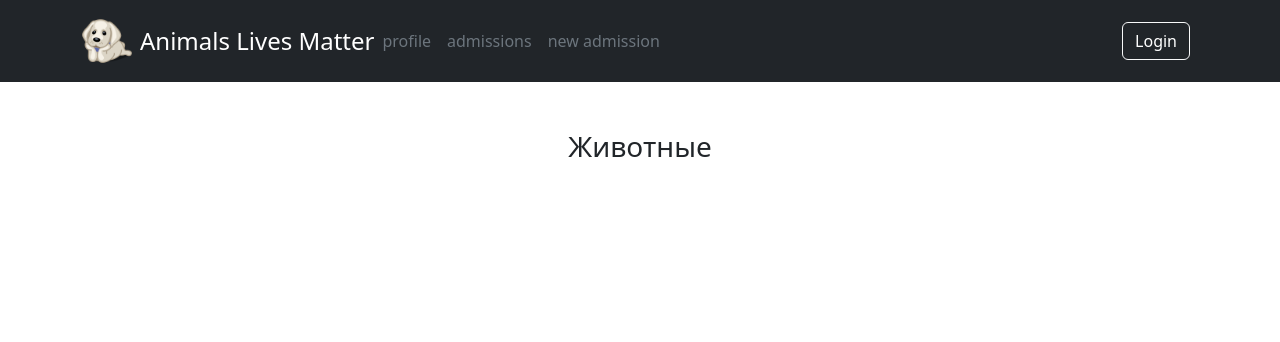
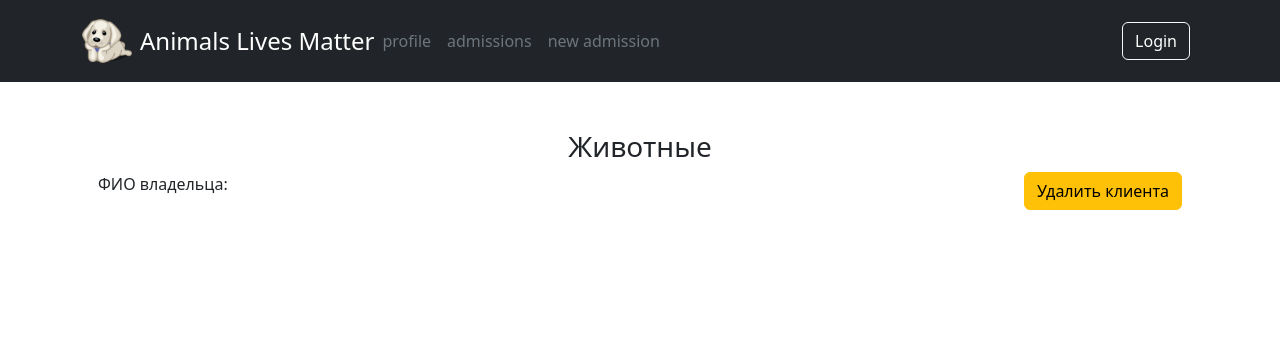
Before and after one commit to Vladimir226/animals_lives_matter, a Flask app: template templates/alm_animals.html in a window 1280 px wide. Shown: the top 342 px of the page. Run offline with Flask 2, Linux system fonts and the light colour scheme; the template is opened without the code that fills it, so the values that code supplies are empty; parts of the project's set-up code (start-up, migrations or seed data) failed here and were passed over.

Commit message:
изменил шаблон списка животных

```diff
--- a/templates/alm_animals.html
+++ b/templates/alm_animals.html
@@ -7,6 +7,13 @@ library animals
 {%block body%}
 <div class="list-receptions mt-5">
     <h3 class="list-title text-center">Животные</h3>
+    <div class="animals-header d-flex justify-content-between mx-3">
+        <div class="animals-owner">
+            <!-- вставь сюда ФИО владельца -->
+            <h6 class="d-inline">ФИО владельца:</h6> <div class="text d-inline"></div>
+        </div>
+        <button type="button" class="btn btn-warning">Удалить клиента</button>
+    </div>
     {% for animal in animals %}
         <div class="d-flex flex-column">
             <a href="{{url_for('admissions',animal_id=animal.id)}}" class="library-a text-decoration-none text-reset">
```
